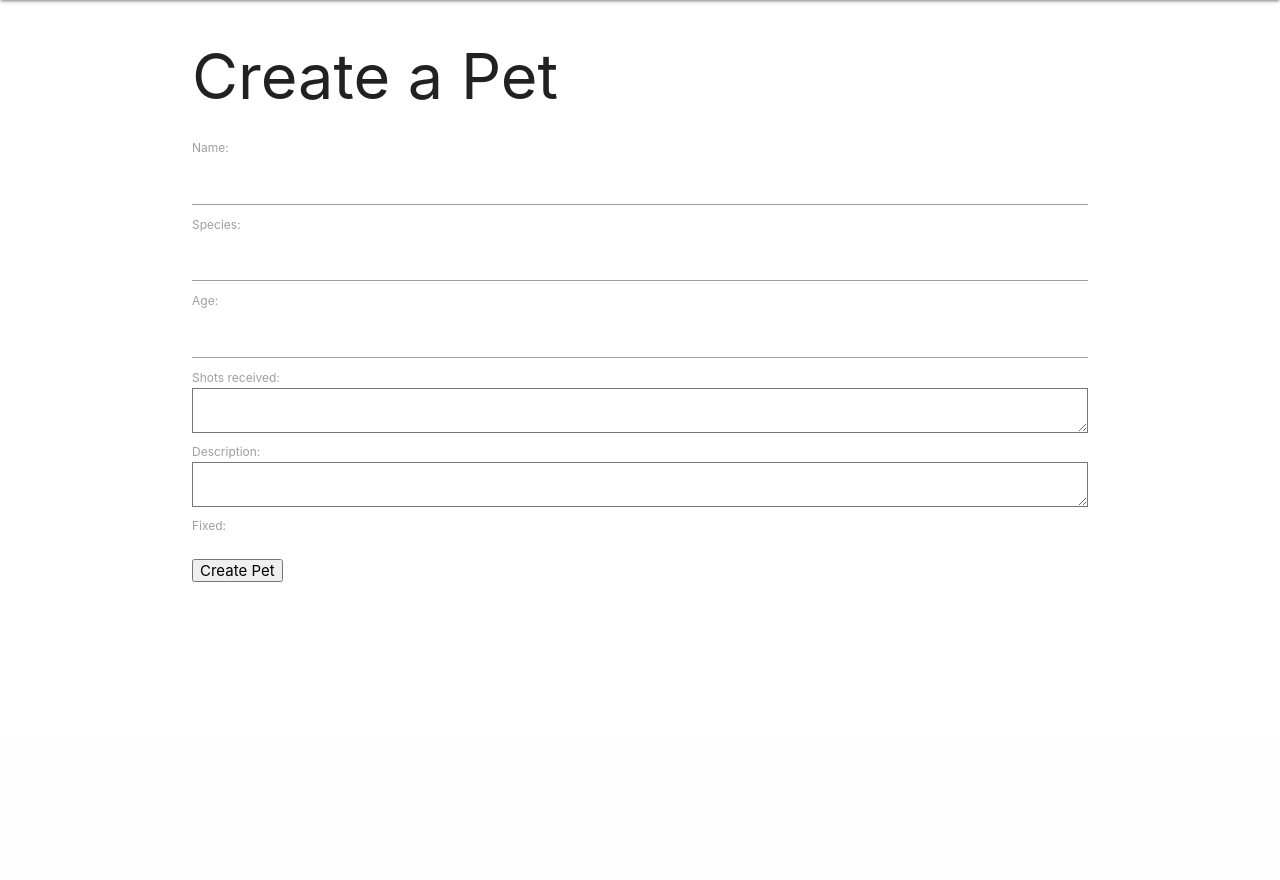
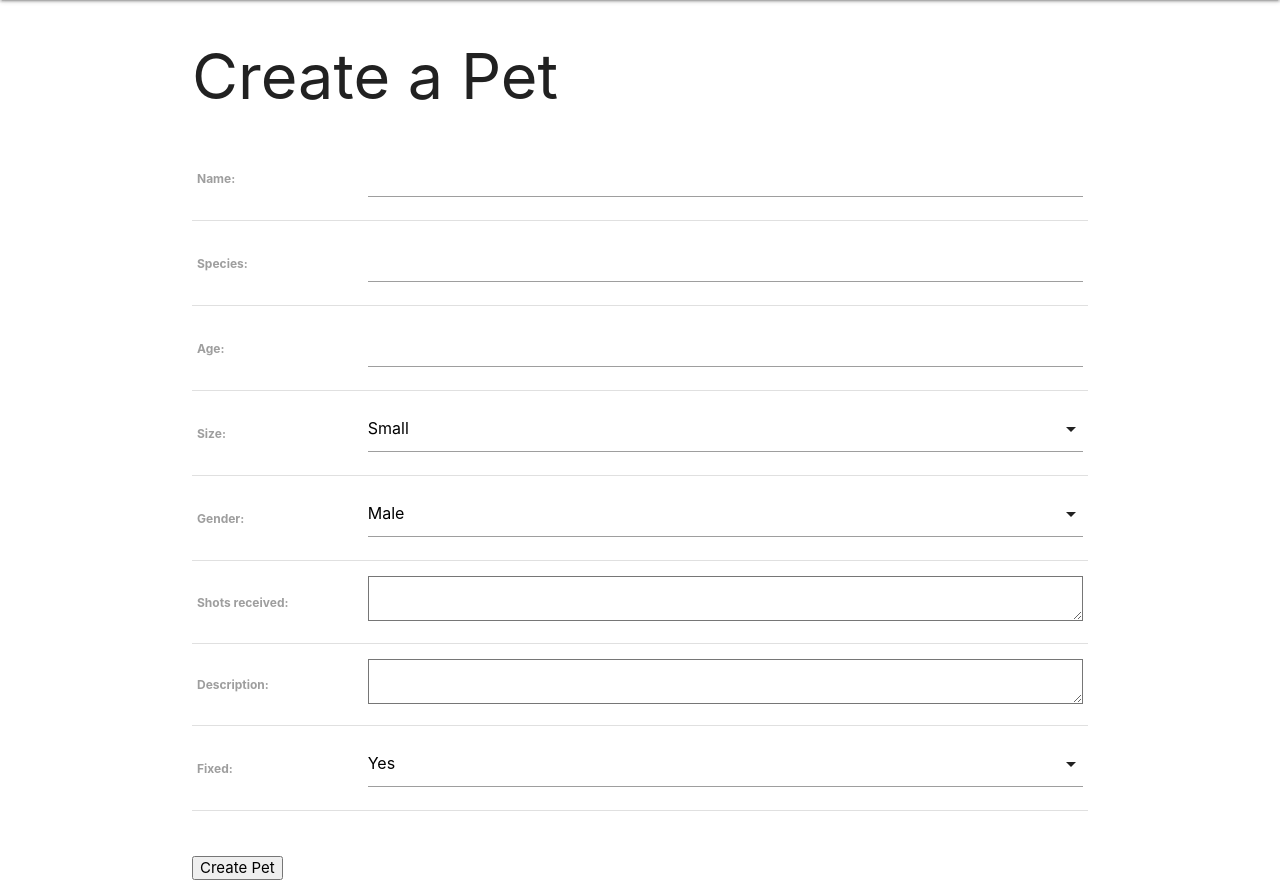
Before and after one commit to juancruza46/Fur-Ever-Friends, a Django app: page /pets/create/ in a window 1280 px wide. Shown: the part 64-944 px from the top of the page. Before the commit the page ends 646 px from the top, so only its background shows below. Run offline with Django 3.2, Linux system fonts and the light colour scheme; some web fonts are replaced.

Commit message:
Fixes Pets model and detail page

```diff
--- a/Databaes/main_app/models.py
+++ b/Databaes/main_app/models.py
@@ -2,15 +2,44 @@
 from django.urls import reverse
 from django.contrib.auth.models import User
 
+SIZE_CHOICES = [
+    ('S', 'Small'),
+    ('M', 'Medium'),
+    ('L', 'Large'),
+]
+
+GENDER_CHOICES = [
+    ('M', 'Male'),
+    ('F', 'Female'),
+    ]
+
+FIXED_CHOICES = [
+    ('Y', 'Yes'),
+    ('N', 'No'),
+]
 #-----------------------------------------------------------#
 # Pet Model:
 class Pet(models.Model):
     name = models.CharField(max_length=100)
     species = models.CharField(max_length=100)
     age = models.IntegerField()
+    size = models.CharField(
+        max_length=100,
+        choices=SIZE_CHOICES,
+        default=SIZE_CHOICES[0][0],
+    )
+    gender = models.CharField(
+        max_length=100,
+        choices=GENDER_CHOICES,
+        default=GENDER_CHOICES[0][0],
+    )
     shots_received = models.TextField(max_length=500)
     description = models.TextField(max_length=500)
-    fixed = models.BooleanField(default=False)
+    fixed = models.CharField(
+        max_length=100,
+        choices=FIXED_CHOICES,
+        default=FIXED_CHOICES[0][0],
+    )
     user = models.ForeignKey(User, on_delete=models.CASCADE)
 
     def __str__(self):
--- a/Databaes/main_app/templates/main_app/pet_form.html
+++ b/Databaes/main_app/templates/main_app/pet_form.html
@@ -4,13 +4,18 @@
   <h1>Create a Pet</h1>
   <form method="POST" action="">
     {% csrf_token %}
-    {{ form.name.label_tag }} {{ form.name }}
-    {{ form.species.label_tag }} {{ form.species }}
-    {{ form.age.label_tag }} {{ form.age }}
-    {{ form.shots_received.label_tag }} {{ form.shots_received }}
-    {{ form.description.label_tag }} {{ form.description }}
-    {{ form.fixed.label_tag }} {{ form.fixed }}
+  <table>
+    {{ form.as_table }}
+  </table>
     <br> <br>
     <button type="submit">Create Pet</button>
   </form>
+  <script>
+    const sizeEl = document.getElementById('id_size')
+    const genderEl = document.getElementById('id_gender')
+    const fixedEl = document.getElementById('id_fixed')
+    M.FormSelect.init(sizeEl)
+    M.FormSelect.init(genderEl)
+    M.FormSelect.init(fixedEl)
+  </script>
 {% endblock %}
--- a/Databaes/main_app/views.py
+++ b/Databaes/main_app/views.py
@@ -26,7 +26,7 @@
 
 class PetCreate(CreateView):
     model = Pet
-    fields = ['name', 'species', 'age', 'shots_received', 'description', 'fixed']
+    fields = ['name', 'species', 'age', 'size', 'gender', 'shots_received', 'description', 'fixed']
     success_url = '/pets'
 
 
@@ -39,7 +39,7 @@
 
 class PetUpdate(UpdateView):
     model = Pet
-    fields = ['name', 'species', 'age', 'shots_received', 'description', 'fixed']
+    fields = ['name', 'species', 'age', 'size', 'gender', 'shots_received', 'description', 'fixed']
 
 class PetDelete(DeleteView):
     model = Pet
```
Also changed, not shown: Databaes/main_app/templates/pets/detail.html (+7 -5 lines), Databaes/main_app/migrations/0001_initial.py, Databaes/main_app/migrations/0002_alter_pet_size.py (added), Databaes/main_app/migrations/0002_appointment.py (deleted), Databaes/main_app/migrations/0003_auto_20240123_0125.py (added), Databaes/main_app/migrations/0004_alter_pet_fixed.py (added).
